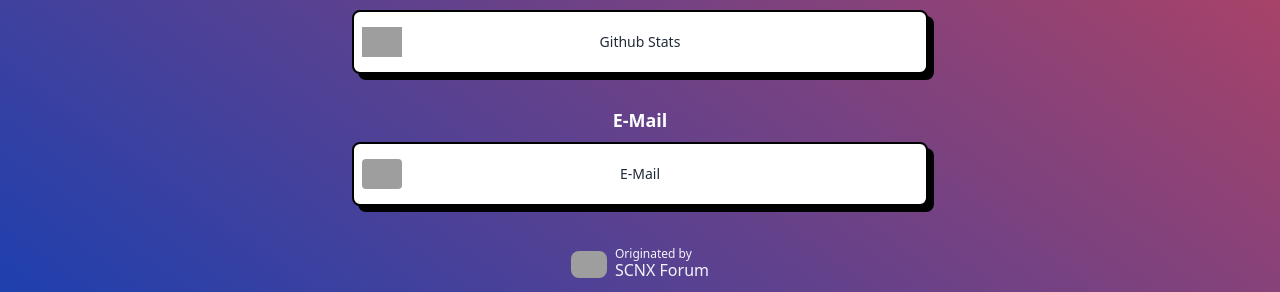
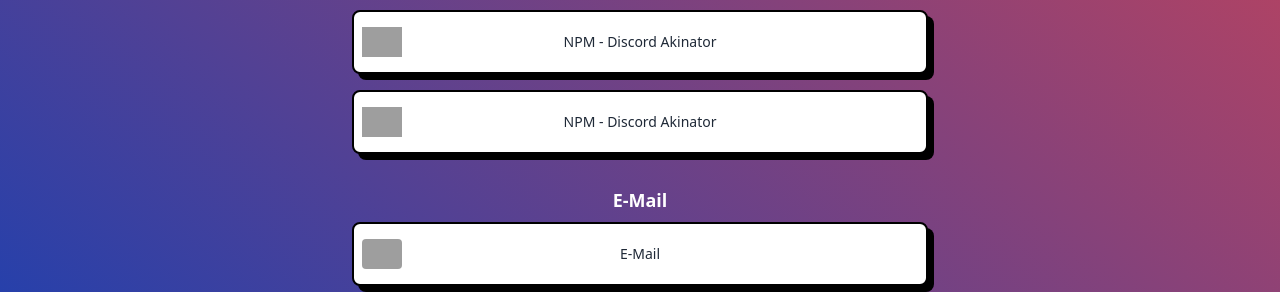
Before and after one commit to Fatih5252/fatih5252.github.io, a plain HTML site: page index.html in a window 1280 px wide. Shown: the part 642-934 px from the top of the page. Drawn offline with nearby package versions, Linux system fonts and the light colour scheme; grey boxes are pictures that could not be loaded.

Commit message:
Update index.html

```diff
--- a/index.html
+++ b/index.html
@@ -87,7 +87,13 @@
           <img class="absolute left-2 w-10"
                src="https://fatih-simsek.de/assets/img/logo.png"
                alt="top.gg Icon">
-          <span class="relative text-sm text-gray-800">Github Stats</span>
+          <span class="relative text-sm text-gray-800">NPM - Discord Akinator</span>
+		<button class="flex items-center h-16 w-full border-2 border-black rounded-lg bg-white justify-center relative shadow-[6px_6px_0_0_rgba(0,0,0,1)] hover:translate-x-0.5 hover:translate-y-0.5 hover:shadow-[4px_4px_0_0_rgba(0,0,0,1)]"
+                onclick="window.location.href='https://npmjs.com/package/discord-akinator'">
+          <img class="absolute left-2 w-10"
+               src="https://cdn.icon-icons.com/icons2/2415/PNG/512/npm_original_wordmark_logo_icon_146402.png"
+               alt="top.gg Icon">
+          <span class="relative text-sm text-gray-800">NPM - Discord Akinator</span>
         </button>
       </div>
     </div>
```
